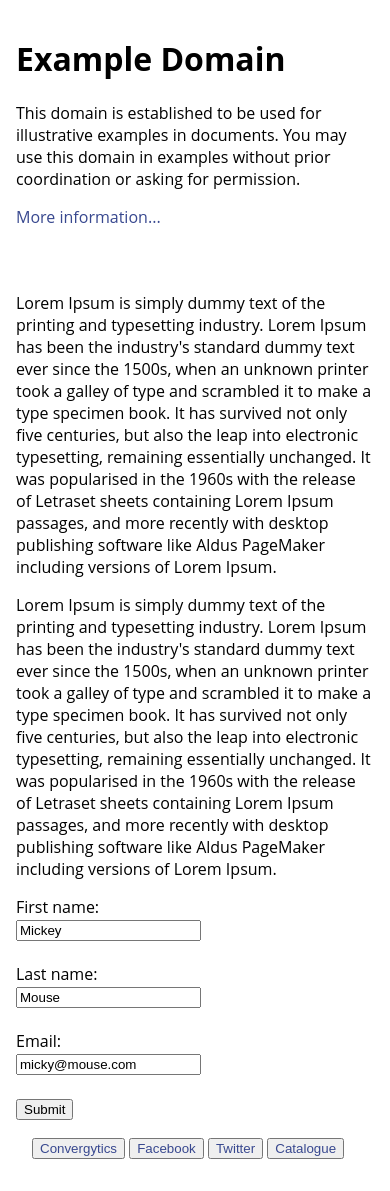
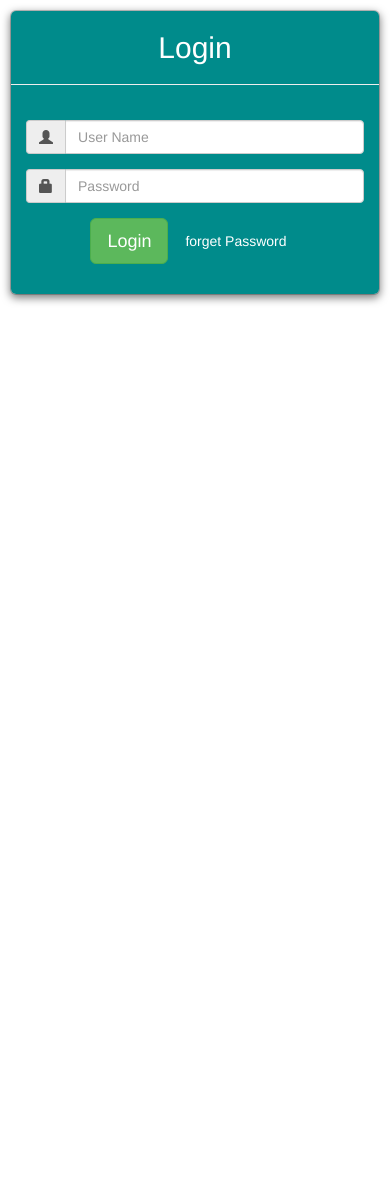
Before and after one commit to bsnithin44/soumyo-dey.github.io, a plain HTML site: page index.html in a window 390 px wide. After the commit the page ends 844 px from the top, so only its background shows below. Drawn offline with nearby package versions, Linux system fonts and the light colour scheme.

Commit message:
Base Login Page
Freshservice

```diff
--- /dev/null
+++ b/css/style.css
@@ -0,0 +1,9 @@
+.modal-content{
+			background-color: darkcyan;
+		}
+		.btn-link{
+			color:white;
+		}
+		.modal-heading h2{
+			color:#ffffff;
+		}
--- a/index.html
+++ b/index.html
@@ -1,106 +1,57 @@
-<!doctype html>
-<html>
+<!DOCTYPE html>
+<html lang="en" >
 <head>
+  <meta charset="UTF-8">
+  <title>Bootstrap Responsive Login Page</title>
 
-    <!-- Google Tag Manager -->
 
-    <script>
-        (function (w, d, s, l, i) {
-            w[l] = w[l] || [];
-            w[l].push({
-                'gtm.start':
+  <link rel='stylesheet prefetch' href='https://maxcdn.bootstrapcdn.com/bootstrap/3.3.6/css/bootstrap.min.css'>
 
-                    new Date().getTime(),
-                event: 'gtm.js'
-            });
-            var f = d.getElementsByTagName(s)[0],
+      <link rel="stylesheet" href="css/style.css">
 
-                j = d.createElement(s),
-                dl = l != 'dataLayer' ? '&l=' + l : '';
-            j.async = true;
-            j.src =
 
-                'https://www.googletagmanager.com/gtm.js?id=' + i + dl;
-            f.parentNode.insertBefore(j, f);
-
-        })(window, document, 'script', 'dataLayer', 'GTM-MP9RKSB');
-    </script>
-
-    <!-- End Google Tag Manager -->
-
-    <title>Sample Site</title>
-    <meta charset="utf-8" />
-    <meta http-equiv="Content-type" content="text/html; charset=utf-8" />
-    <meta name="viewport" content="width=device-width, initial-scale=1" />
-    <style type="text/css">
-    body {
-        background-color: #f0f0f2;
-        margin: 0;
-        padding: 0;
-        font-family: "Open Sans", "Helvetica Neue", Helvetica, Arial, sans-serif;
-
-    }
-    div {
-        width: 600px;
-        margin: 5em auto;
-        padding: 50px;
-        background-color: #fff;
-        border-radius: 1em;
-    }
-    a:link, a:visited {
-        color: #38488f;
-        text-decoration: none;
-    }
-    @media (max-width: 700px) {
-        body {
-            background-color: #fff;
-        }
-        div {
-            width: auto;
-            margin: 0 auto;
-            border-radius: 0;
-            padding: 1em;
-        }
-    }
-    </style>
 </head>
 
 <body>
+  <div class="modal-dialog">
+		<div class="modal-content">
+			<div class="modal-heading">
+				<h2 class="text-center">Login</h2>
+			</div>
+			<hr />
+			<div class="modal-body">
+				<form action="" role="form">
+					<div class="form-group">
+						<div class="input-group">
+							<span class="input-group-addon">
+							<span class="glyphicon glyphicon-user"></span>
+							</span>
+							<input type="text" class="form-control" placeholder="User Name" />
+						</div>
+					</div>
+					<div class="form-group">
+						<div class="input-group">
+							<span class="input-group-addon">
+							<span class="glyphicon glyphicon-lock"></span>
+							</span>
+							<input type="password" class="form-control" placeholder="Password" />
 
-    <!-- Google Tag Manager (noscript) -->
+						</div>
 
-    <noscript>
-        <iframe src="https://www.googletagmanager.com/ns.html?id=GTM-MP9RKSB" height="0" width="0" style="display:none;visibility:hidden"></iframe>
-    </noscript>
+					</div>
 
-    <!-- End Google Tag Manager (noscript) -->
+					<div class="form-group text-center">
+						<button type="submit" class="btn btn-success btn-lg">Login</button>
+						<a href="#" class="btn btn-link">forget Password</a>
+					</div>
 
-<div>
-    <h1>Example Domain</h1>
-    <p>This domain is established to be used for illustrative examples in documents. You may use this
-    domain in examples without prior coordination or asking for permission.</p>
-    <p><a href="http://www.iana.org/domains/example">More information...</a></p>
-</div>
-<div>
-    <p>Lorem Ipsum is simply dummy text of the printing and typesetting industry. Lorem Ipsum has been the industry's standard dummy text ever since the 1500s, when an unknown printer took a galley of type and scrambled it to make a type specimen book. It has survived not only five centuries, but also the leap into electronic typesetting, remaining essentially unchanged. It was popularised in the 1960s with the release of Letraset sheets containing Lorem Ipsum passages, and more recently with desktop publishing software like Aldus PageMaker including versions of Lorem Ipsum.</p>
-    <p>Lorem Ipsum is simply dummy text of the printing and typesetting industry. Lorem Ipsum has been the industry's standard dummy text ever since the 1500s, when an unknown printer took a galley of type and scrambled it to make a type specimen book. It has survived not only five centuries, but also the leap into electronic typesetting, remaining essentially unchanged. It was popularised in the 1960s with the release of Letraset sheets containing Lorem Ipsum passages, and more recently with desktop publishing software like Aldus PageMaker including versions of Lorem Ipsum.</p>
+				</form>
+			</div>
+		</div>
+	</div>
+  <script src='https://code.jquery.com/jquery-2.2.4.min.js'></script>
+<script src='https://maxcdn.bootstrapcdn.com/bootstrap/3.3.6/js/bootstrap.min.js'></script>
 
-    <form action="" id="form1">
-        First name:<br>
-        <input type="text" name="firstname" value="Mickey">
-        <br><br> Last name:<br>
-        <input type="text" name="lastname" value="Mouse">
-        <br><br>Email:<br>
-        <input type="text" name="email" value="micky@mouse.com">
-        <br><br>
-        <input type="submit" value="Submit">
-    </form>
 
-<div>
-    <button id="convergytics"><a href="https://convergytics.net/">Convergytics</a></button>
-    <button id="facebook"><a href="https://www.facebook.com/">Facebook</a></button>
-    <button id="twitter"><a href="https://www.twitter.com/">Twitter</a></button>
-    <button id="catalogue"><a href="catalogue.html">Catalogue</a></button>
-</div>
 </body>
 </html>
```
Also changed, not shown: catalogue.html (deleted, +0 -101 lines), checkout.html (deleted, +0 -60 lines), sucess.html (deleted, +0 -58 lines), license.txt (added).
